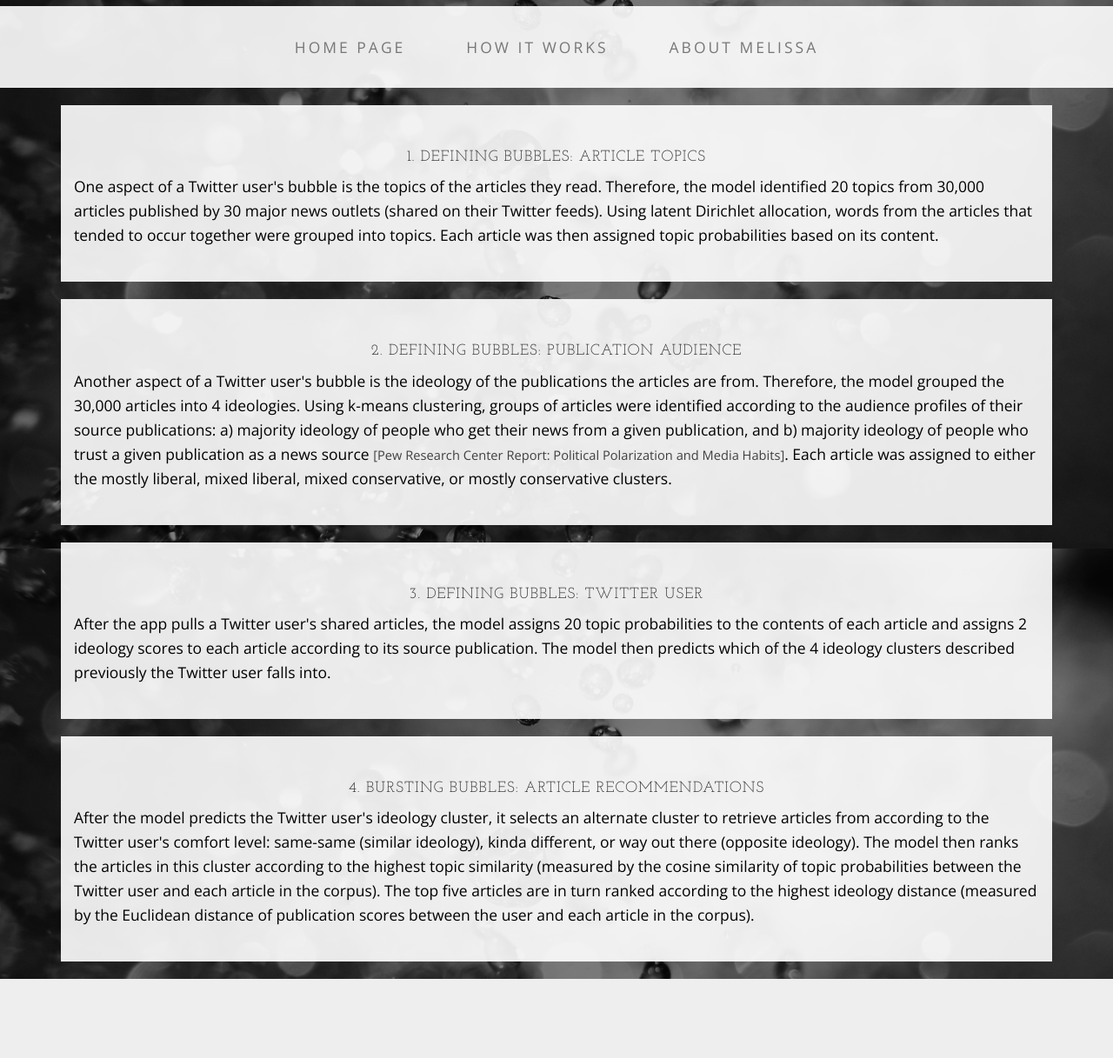
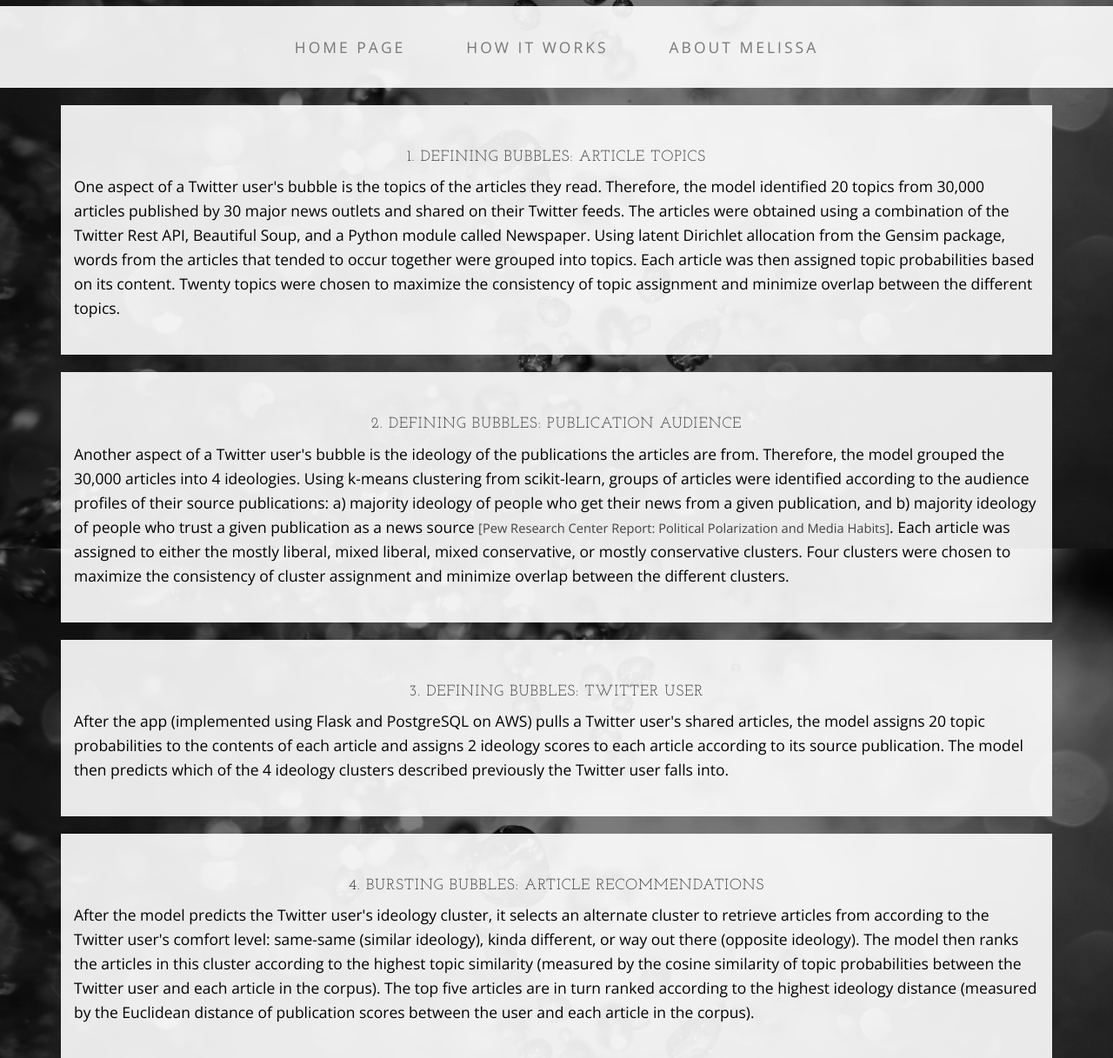
Before and after one commit to ellamil/bubblepopper, a Flask app: page /how in a window 1280 px wide. Shown: the part 169-1386 px from the top of the page at 87% size. Before the commit the page ends 1295 px from the top, so only its background shows below. Run offline with Flask 2, Linux system fonts and the light colour scheme; parts of the project's set-up code (start-up, migrations or seed data) failed here and were passed over; some libraries are stand-ins or nearby versions.

Commit message:
lda and kmeans

```diff
--- a/app/bubble_popper/templates/how.html
+++ b/app/bubble_popper/templates/how.html
@@ -76,7 +76,8 @@
 
     <p>
 
-One aspect of a Twitter user's bubble is the topics of the articles they read. Therefore, the model identified 20 topics from 30,000 articles published by 30 major news outlets (shared on their Twitter feeds). Using latent Dirichlet allocation, words from the articles that tended to occur together were grouped into topics. Each article was then assigned topic probabilities based on its content.
+One aspect of a Twitter user's bubble is the topics of the articles they read. Therefore, the model identified 20 topics from 30,000 articles published by 30 major news outlets and shared on their Twitter feeds. The articles were obtained using a combination of the Twitter Rest API, Beautiful Soup, and a Python module called Newspaper. Using latent Dirichlet allocation from the Gensim package, words from the articles that tended to occur together were grouped into topics. Each article was then assigned topic probabilities based on its content. Twenty topics were chosen to maximize the consistency of topic assignment and minimize overlap between the different topics.
+
 
     </p>
 
@@ -88,7 +89,7 @@ One aspect of a Twitter user's bubble is the topics of the articles they read. T
 
     <p>
 
-Another aspect of a Twitter user's bubble is the ideology of the publications the articles are from. Therefore, the model grouped the 30,000 articles into 4 ideologies. Using k-means clustering, groups of articles were identified according to the audience profiles of their source publications: a) majority ideology of people who get their news from a given publication, and b) majority ideology of people who trust a given publication as a news source <font style="color:#404040; font-size:11pt;">[<a href="http://www.journalism.org/2014/10/21/section-1-media-sources-distinct-favorites-emerge-on-the-left-and-right/" target="_blank" style="color:#404040;">Pew Research Center Report: Political Polarization and Media Habits</a>]</font>. Each article was assigned to either the mostly liberal, mixed liberal, mixed conservative, or mostly conservative clusters.
+Another aspect of a Twitter user's bubble is the ideology of the publications the articles are from. Therefore, the model grouped the 30,000 articles into 4 ideologies. Using k-means clustering from scikit-learn, groups of articles were identified according to the audience profiles of their source publications: a) majority ideology of people who get their news from a given publication, and b) majority ideology of people who trust a given publication as a news source <font style="color:#404040; font-size:11pt;">[<a href="http://www.journalism.org/2014/10/21/section-1-media-sources-distinct-favorites-emerge-on-the-left-and-right/" target="_blank" style="color:#404040;">Pew Research Center Report: Political Polarization and Media Habits</a>]</font>. Each article was assigned to either the mostly liberal, mixed liberal, mixed conservative, or mostly conservative clusters. Four clusters were chosen to maximize the consistency of cluster assignment and minimize overlap between the different clusters.
 
     </p>
 
@@ -100,7 +101,7 @@ Another aspect of a Twitter user's bubble is the ideology of the publications th
 
     <p>
 
-After the app pulls a Twitter user's shared articles, the model assigns 20 topic probabilities to the contents of each article and assigns 2 ideology scores to each article according to its source publication. The model then predicts which of the 4 ideology clusters described previously the Twitter user falls into.
+After the app (implemented using Flask and PostgreSQL on AWS) pulls a Twitter user's shared articles, the model assigns 20 topic probabilities to the contents of each article and assigns 2 ideology scores to each article according to its source publication. The model then predicts which of the 4 ideology clusters described previously the Twitter user falls into.
 
     </p>
 
@@ -117,6 +118,12 @@ After the model predicts the Twitter user's ideology cluster, it selects an alte
     </p>
 
 </div>
+
+<br>
+<center>
+<iframe src="https://docs.google.com/presentation/d/1CKGQy5lvf-9mvi-HpuOfnNcZyjp7M8qXowUvNWKpYQ4/embed?start=false&loop=false&delayms=3000" frameborder="0" width="480" height="299" allowfullscreen="true" mozallowfullscreen="true" webkitallowfullscreen="true"></iframe>
+</center>
+<br><br>
 
 </div>
 <!-- /.container -->
```
Also changed, not shown: 3 other files.
